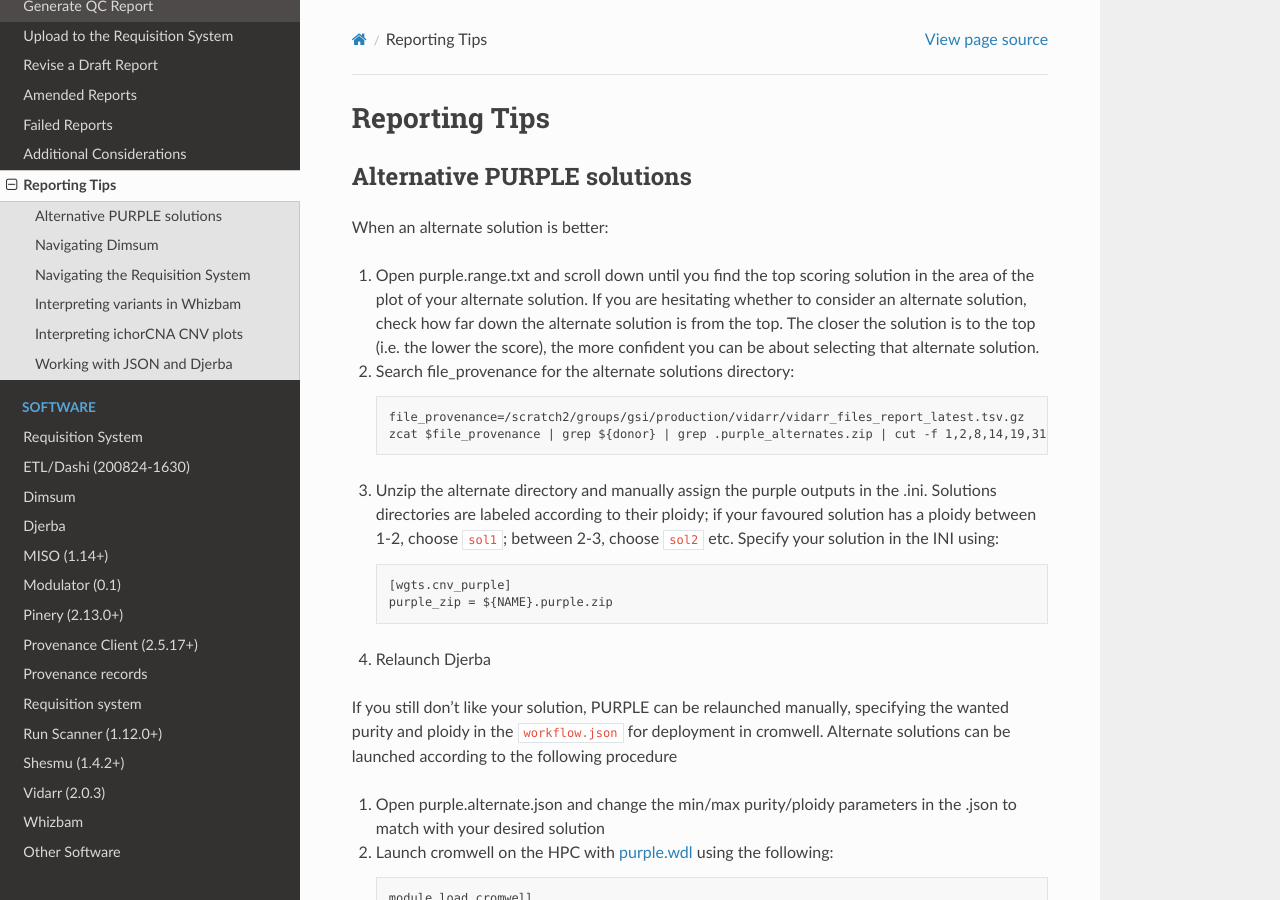
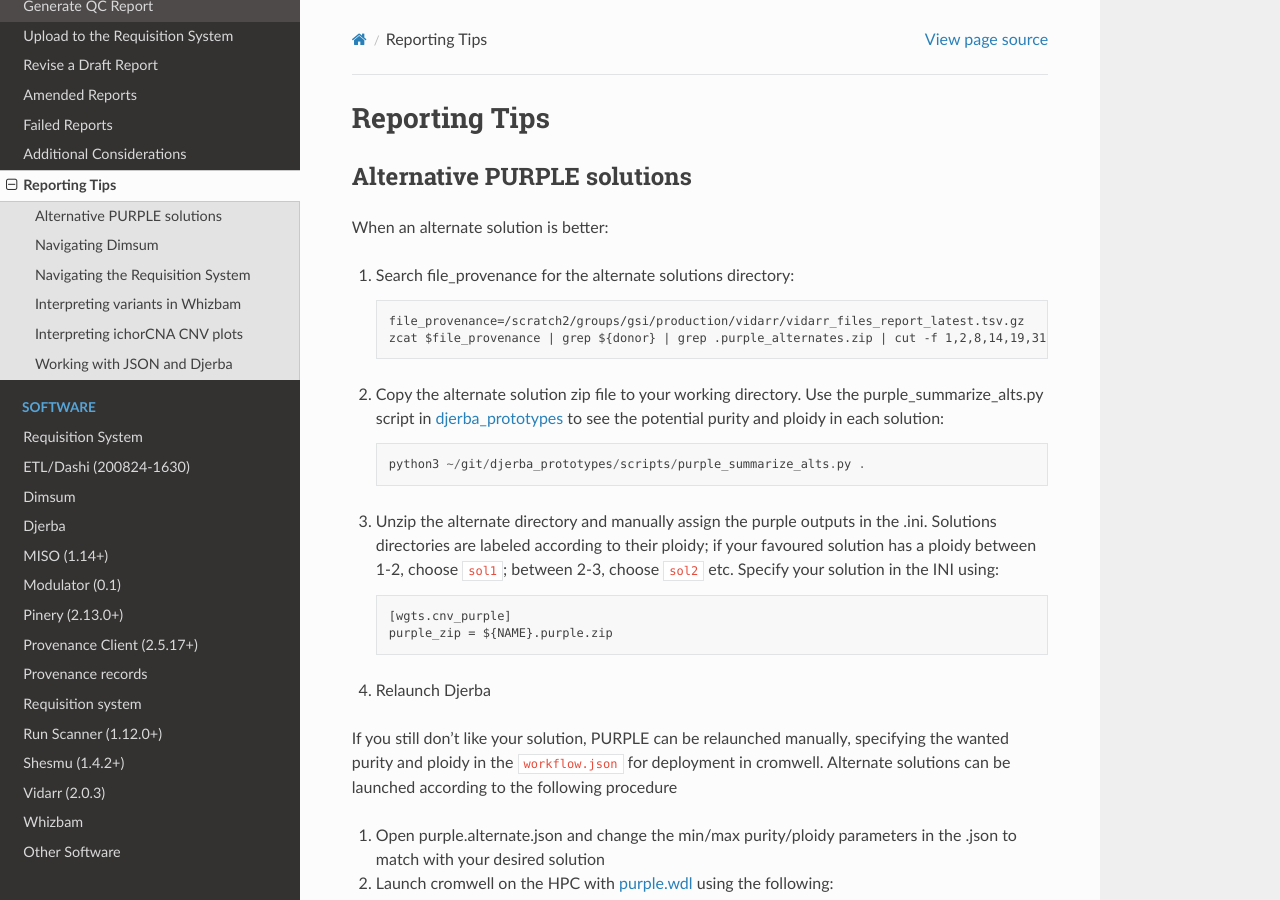
Before and after one commit to oicr-gsi/oicr-gsi, a Sphinx documentation site: the page built from source/data-review-reporting/report-tips.rst, in a window 1280 px wide and 900 px high. Built offline with Sphinx 7.4.7 and the Read the Docs theme 3.1.0, drawn with Linux system fonts in a browser that asks for light colours.

Commit message:
TM-0005 doc adjustments (#1)
Co-authored-by: Oumaima Hamza <ohamza@oicr.on.ca>

```diff
--- a/source/data-review-reporting/data-review-and-reporting.rst
+++ b/source/data-review-reporting/data-review-and-reporting.rst
@@ -44,7 +44,7 @@ Before Starting
 
 Informatics pipelines must have completed as described in the :doc:`/informatics-pipelines/informatics-pipelines` SOP.
 
-When informatics pipelines have completed, a Jira ticket will be created in the CGI Jira queue and assigned to a CGI staff member by the clinical reporting lead. This ticket is specific for CGI staff and indicates when all workflows for a requisition have completed. The ticket is meant to be a trigger for CGI staff to begin with this SOP, and contains the information needed to proceed with the procedure. If the clinical reporting lead is unavailable, delegation responsibility falls to the CGI Manager, then the Director, GSI. This begins the Data Review and Reporting Procedure.
+The CGI clinical report lead reviews pipeline status in Shesmu and updates the agenda accordingly. Samples that have completed pipeline analysis will then be assigned to a CGI staff member by the clinical reporting lead. If the clinical reporting lead is unavailable, delegation responsibility falls to the CGI Manager, then the Director, GSI. This begins the Data Review and Reporting Procedure.
 
 .. _djerba-working-dir:
 
--- a/source/data-review-reporting/report-tips.rst
+++ b/source/data-review-reporting/report-tips.rst
@@ -9,11 +9,16 @@ Alternative PURPLE solutions
 
 When an alternate solution is better:
 
-#. Open purple.range.txt and scroll down until you find the top scoring solution in the area of the plot of your alternate solution. If you are hesitating whether to consider an alternate solution, check how far down the alternate solution is from the top. The closer the solution is to the top (i.e. the lower the score), the more confident you can be about selecting that alternate solution.
 #. Search file_provenance for the alternate solutions directory::
 
 	file_provenance=/scratch2/groups/gsi/production/vidarr/vidarr_files_report_latest.tsv.gz
 	zcat $file_provenance | grep ${donor} | grep .purple_alternates.zip | cut -f 1,2,8,14,19,31,47
+
+#. Copy the alternate solution zip file to your working directory.
+   Use the purple_summarize_alts.py script in `djerba_prototypes <https://github.com/oicr-gsi/djerba_prototypes/blob/main/scripts>`_
+   to see the potential purity and ploidy in each solution::
+
+      python3 ~/git/djerba_prototypes/scripts/purple_summarize_alts.py .
 
 #. Unzip the alternate directory and manually assign the purple outputs in the .ini. Solutions directories are labeled according to their ploidy; if your favoured solution has a ploidy between 1-2, choose ``sol1``; between 2-3, choose ``sol2`` etc. Specify your solution in the INI using::
 
--- a/source/data-review-reporting/wgts-report.rst
+++ b/source/data-review-reporting/wgts-report.rst
@@ -373,6 +373,10 @@ Draft Report Generation
 
 Edit the generated interpretation statement if needed and save it under ``results_summary.txt`` in the report subdirectory of the working directory created in :ref:`djerba-working-dir`. The interpretation statement may include simple HTML tags such as hyperlinks, bold/italic formatting, etc.
 
+.. note::
+
+   ⚠️ Blurbomatic is not yet configured to generate result summaries for the TAR assay or for failed reports of any assay type.
+
 Use the following template as an example and refer to `how to write a Genome Interpretive Statement🔒`_ for more details:
 
 .. _blurbomatic: https://github.com/oicr-gsi/blurbomatic
```
